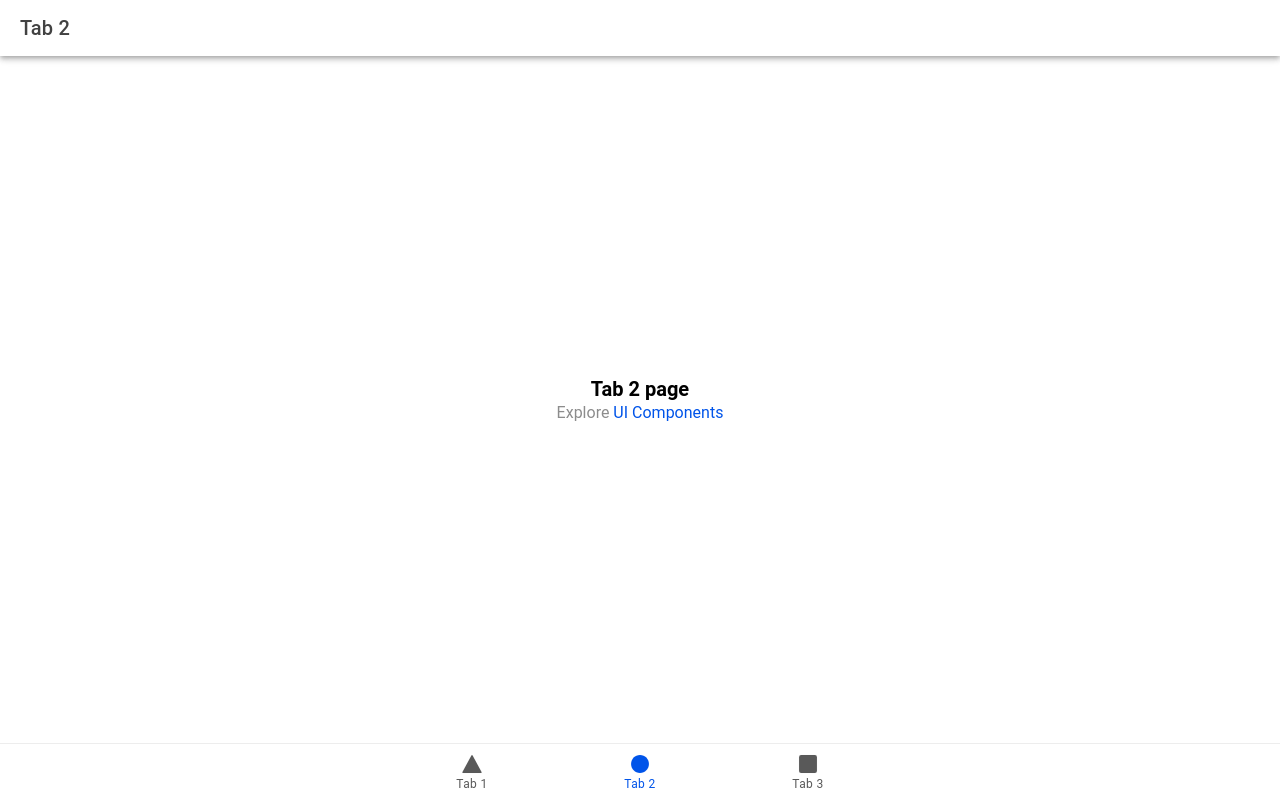
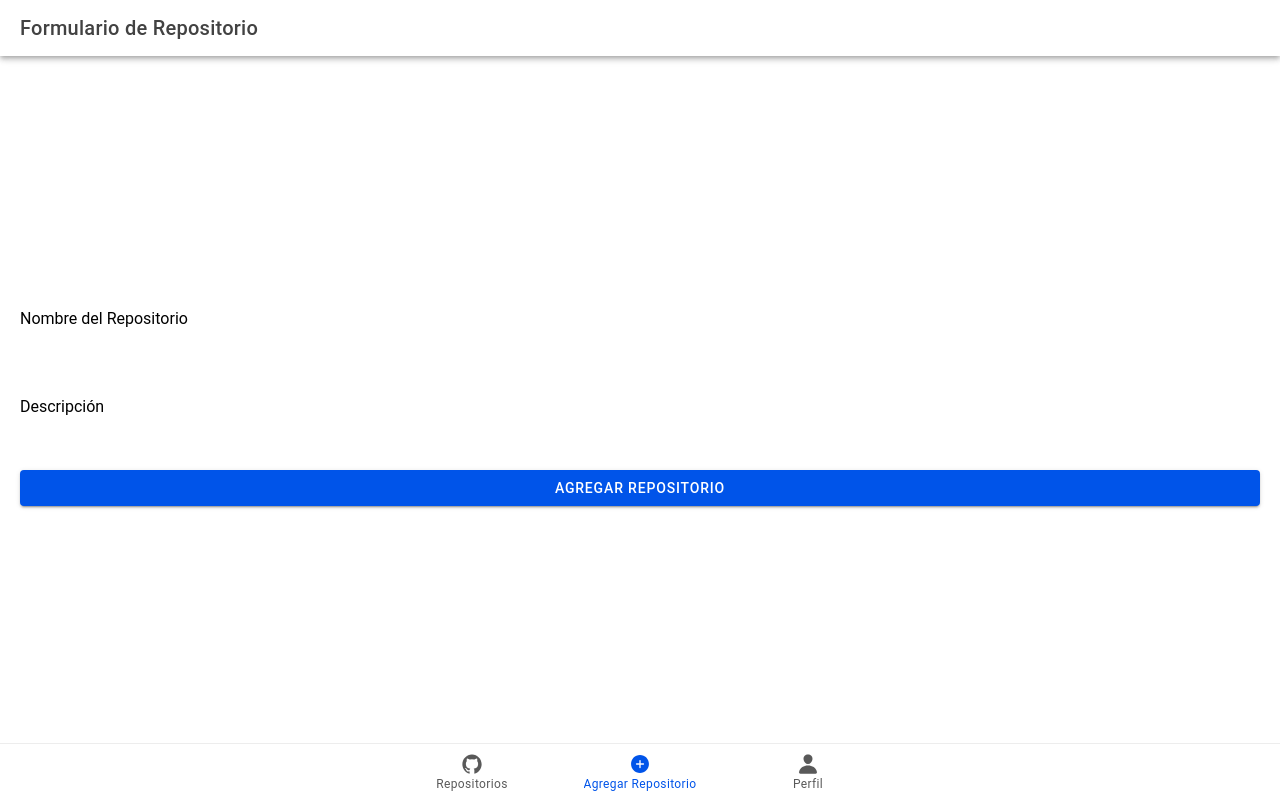
Before and after one commit to UISEK-IngSoftware/laboratorios-ionic-chantalmoralesr, a React (Vite) app: page /tab2 in a window 1280 px wide. Built offline with nearby package versions, Linux system fonts and the light colour scheme.

Commit message:
"Lab 7- ionic completado"

```diff
--- a/src/App.tsx
+++ b/src/App.tsx
@@ -10,7 +10,7 @@ import {
   setupIonicReact
 } from '@ionic/react';
 import { IonReactRouter } from '@ionic/react-router';
-import { ellipse, square, triangle } from 'ionicons/icons';
+import { addCircle, logoGithub, person, square } from 'ionicons/icons';
 import Tab1 from './pages/Tab1';
 import Tab2 from './pages/Tab2';
 import Tab3 from './pages/Tab3';
@@ -67,16 +67,16 @@ const App: React.FC = () => (
         </IonRouterOutlet>
         <IonTabBar slot="bottom">
           <IonTabButton tab="tab1" href="/tab1">
-            <IonIcon aria-hidden="true" icon={triangle} />
-            <IonLabel>Tab 1</IonLabel>
+            <IonIcon aria-hidden="true" icon={logoGithub} />
+            <IonLabel>Repositorios</IonLabel>
           </IonTabButton>
           <IonTabButton tab="tab2" href="/tab2">
-            <IonIcon aria-hidden="true" icon={ellipse} />
-            <IonLabel>Tab 2</IonLabel>
+            <IonIcon aria-hidden="true" icon={addCircle} />
+            <IonLabel>Agregar Repositorio</IonLabel>
           </IonTabButton>
           <IonTabButton tab="tab3" href="/tab3">
-            <IonIcon aria-hidden="true" icon={square} />
-            <IonLabel>Tab 3</IonLabel>
+            <IonIcon aria-hidden="true" icon={person} />
+            <IonLabel>Perfil</IonLabel>
           </IonTabButton>
         </IonTabBar>
       </IonTabs>
--- /dev/null
+++ b/src/components/RepoItem.tsx
@@ -0,0 +1,38 @@
+import "./RepoItem.css";
+import React from "react";
+import { IonIcon, IonItem, IonItemOption, IonItemOptions, IonItemSliding, IonLabel, IonThumbnail } from "@ionic/react";
+import { pencil, trash } from "ionicons/icons";
+
+interface RepoProps {
+    name: string;
+    description: string;
+    language: string;
+    avatarUrl: string;
+}
+
+const RepoItem: React.FC<RepoProps> = ({ name, description, language, avatarUrl }) => {
+    return (
+        <IonItemSliding>
+            <IonItem>
+                <IonThumbnail slot="start">
+                    <img src={avatarUrl} alt={`${name} avatar`} />
+                </IonThumbnail>
+                <IonLabel>
+                    <h2>{name}</h2>
+                    <p>{description}</p>
+                    <p>Lenguaje: {language}</p>
+                </IonLabel>
+                <IonItemOptions>
+                    <IonItemOption>
+                        <IonIcon icon={pencil} slot="icon-only" />
+                    </IonItemOption>
+                    <IonItemOption color="danger">
+                        <IonIcon icon={trash} slot="icon-only" />
+                    </IonItemOption>
+                </IonItemOptions>
+            </IonItem>
+        </IonItemSliding>
+    )
+};
+
+export default RepoItem;
--- a/src/pages/Tab1.tsx
+++ b/src/pages/Tab1.tsx
@@ -1,22 +1,48 @@
-import { IonContent, IonHeader, IonPage, IonTitle, IonToolbar } from '@ionic/react';
-import ExploreContainer from '../components/ExploreContainer';
+import { IonContent, IonHeader, IonList, IonPage, IonTitle, IonToolbar } from '@ionic/react';
 import './Tab1.css';
+import RepoItem from '../components/RepoItem';
 
 const Tab1: React.FC = () => {
   return (
     <IonPage>
       <IonHeader>
         <IonToolbar>
-          <IonTitle>Tab 1</IonTitle>
+          <IonTitle >Repositorios</IonTitle>
         </IonToolbar>
       </IonHeader>
       <IonContent fullscreen>
         <IonHeader collapse="condense">
           <IonToolbar>
-            <IonTitle size="large">Tab 1</IonTitle>
+            <IonTitle size="large">Repositorios</IonTitle>
           </IonToolbar>
         </IonHeader>
-        <ExploreContainer name="Tab 1 page" />
+
+        <IonList>
+          <RepoItem
+            name="Nombre del Repositorio 1"
+            description="Descripción breve del repositorio"
+            language="JavaScript"
+            avatarUrl="https://avatars.githubusercontent.com/u/1?v=4"
+          />
+          <RepoItem
+            name="Nombre del Repositorio 2"
+            description="Descripción breve del repositorio"
+            language="Python"
+            avatarUrl="https://avatars.githubusercontent.com/u/2?v=4"
+          />
+          <RepoItem
+            name="Nombre del Repositorio 3"
+            description="Descripción breve del repositorio"
+            language="Java"
+            avatarUrl="https://avatars.githubusercontent.com/u/3?v=4"
+          />
+          <RepoItem
+            name="Nombre del Repositorio 4"
+            description="Descripción breve del repositorio"
+            language="C#"
+            avatarUrl="https://avatars.githubusercontent.com/u/4?v=4"
+          />
+        </IonList>
       </IonContent>
     </IonPage>
   );
--- a/src/pages/Tab2.css
+++ b/src/pages/Tab2.css
@@ -0,0 +1,12 @@
+.form-container {
+  min-height: 100%;
+  display: flex;
+  flex-direction: column;
+  justify-content: center;
+  align-items: center;
+  padding: 20px;
+  gap: 32px;
+}
+.form-field{
+    width: 100%;
+}
--- a/src/pages/Tab2.tsx
+++ b/src/pages/Tab2.tsx
@@ -1,5 +1,5 @@
-import { IonContent, IonHeader, IonPage, IonTitle, IonToolbar } from '@ionic/react';
-import ExploreContainer from '../components/ExploreContainer';
+import { IonButton, IonContent, IonHeader, IonInput, IonPage, IonTitle, IonToolbar } from '@ionic/react';
+
 import './Tab2.css';
 
 const Tab2: React.FC = () => {
@@ -7,16 +7,35 @@ const Tab2: React.FC = () => {
     <IonPage>
       <IonHeader>
         <IonToolbar>
-          <IonTitle>Tab 2</IonTitle>
+          <IonTitle>Formulario de Repositorio</IonTitle>
         </IonToolbar>
       </IonHeader>
       <IonContent fullscreen>
         <IonHeader collapse="condense">
           <IonToolbar>
-            <IonTitle size="large">Tab 2</IonTitle>
+            <IonTitle size="large">Formulario de Repositorio</IonTitle>
           </IonToolbar>
         </IonHeader>
-        <ExploreContainer name="Tab 2 page" />
+        <div className="form-container">
+          <IonInput
+            label="Nombre del Repositorio"
+            labelPlacement="floating"
+            className="form-field"
+            placeholder="Ingrese el nombre del repositorio"
+          />
+          <IonInput
+            label="Descripción"
+            labelPlacement="floating"
+            className="form-field"
+            placeholder="Ingrese una descripción breve"
+          />
+          <IonButton
+            className="form-field"
+            expand="block"
+            fill="solid" >
+            Agregar Repositorio
+          </IonButton>
+        </div>
       </IonContent>
     </IonPage>
   );
--- a/src/pages/Tab3.css
+++ b/src/pages/Tab3.css
@@ -0,0 +1,21 @@
+.card-container {
+    min-height: 100%;
+    display: flex;
+    flex-direction: column;
+    align-items: center;
+    justify-content: center;
+    padding: 20px;
+    gap: 32px;
+}
+
+.profile-card {
+    width: 100%;
+    max-width: 400px;
+}
+
+.profile-card-header {
+    display: flex;
+    flex-direction: column;
+    align-items: flex-start;
+    gap: 4px;
+}
--- a/src/pages/Tab3.tsx
+++ b/src/pages/Tab3.tsx
@@ -1,5 +1,4 @@
-import { IonContent, IonHeader, IonPage, IonTitle, IonToolbar } from '@ionic/react';
-import ExploreContainer from '../components/ExploreContainer';
+import { IonCard, IonCardContent, IonCardHeader, IonCardSubtitle, IonCardTitle, IonContent, IonHeader, IonPage, IonTitle, IonToolbar } from '@ionic/react';
 import './Tab3.css';
 
 const Tab3: React.FC = () => {
@@ -7,16 +6,27 @@ const Tab3: React.FC = () => {
     <IonPage>
       <IonHeader>
         <IonToolbar>
-          <IonTitle>Tab 3</IonTitle>
+          <IonTitle>Perfil de Usuario</IonTitle>
         </IonToolbar>
       </IonHeader>
       <IonContent fullscreen>
         <IonHeader collapse="condense">
           <IonToolbar>
-            <IonTitle size="large">Tab 3</IonTitle>
+            <IonTitle size="large">Perfil de Usuario</IonTitle>
           </IonToolbar>
         </IonHeader>
-        <ExploreContainer name="Tab 3 page" />
+        <div className="card-container">
+          <IonCard className="profile-card">
+            <img src="https://avatars.githubusercontent.com/u/1?v=4" alt="Avatar" className="profile-avatar" />
+            <IonCardHeader className="profile-card-header">
+              <IonCardTitle>Chantal Morales</IonCardTitle>
+              <IonCardSubtitle>chantalmoralesr</IonCardSubtitle>
+            </IonCardHeader>
+            <IonCardContent>
+              <p>desarrolladora de aplicaciones móviles</p>
+            </IonCardContent>
+          </IonCard>
+        </div>
       </IonContent>
     </IonPage>
   );
```
Also changed, not shown: src/components/RepoItem.css (added), 1 other file (tests, documents, lock files or other folders).
